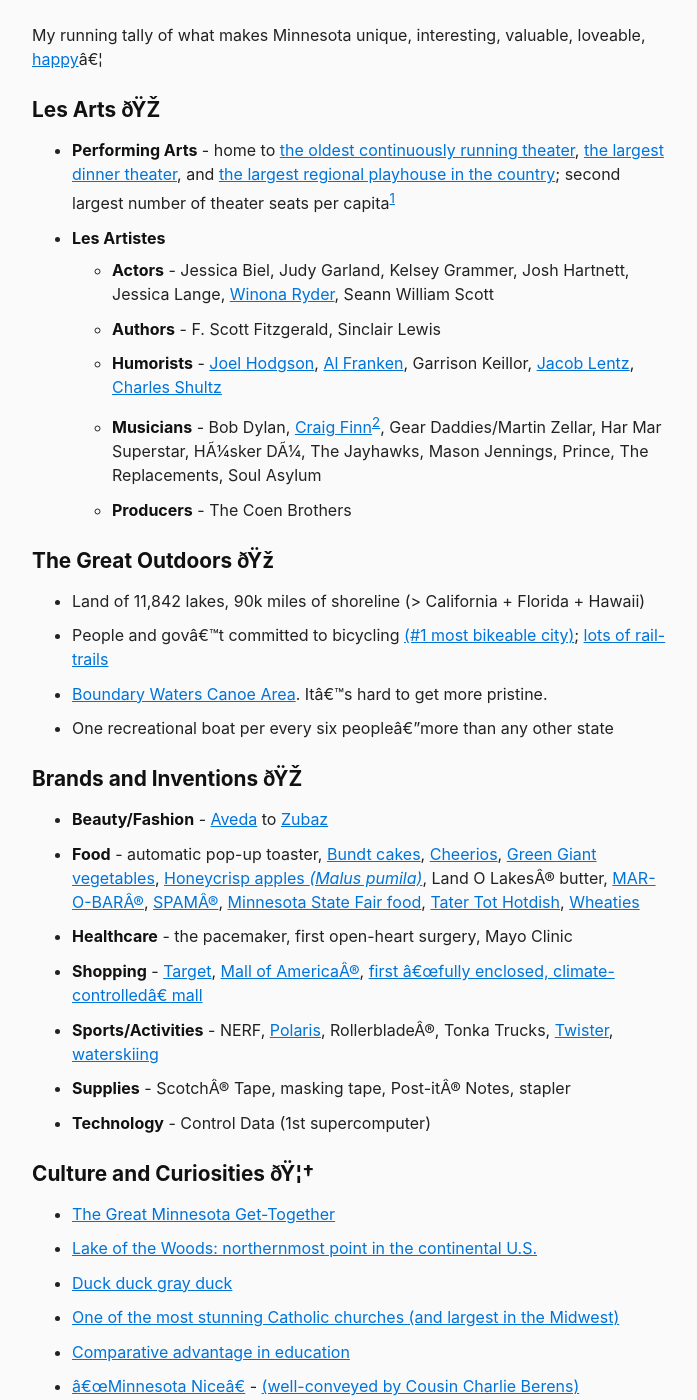
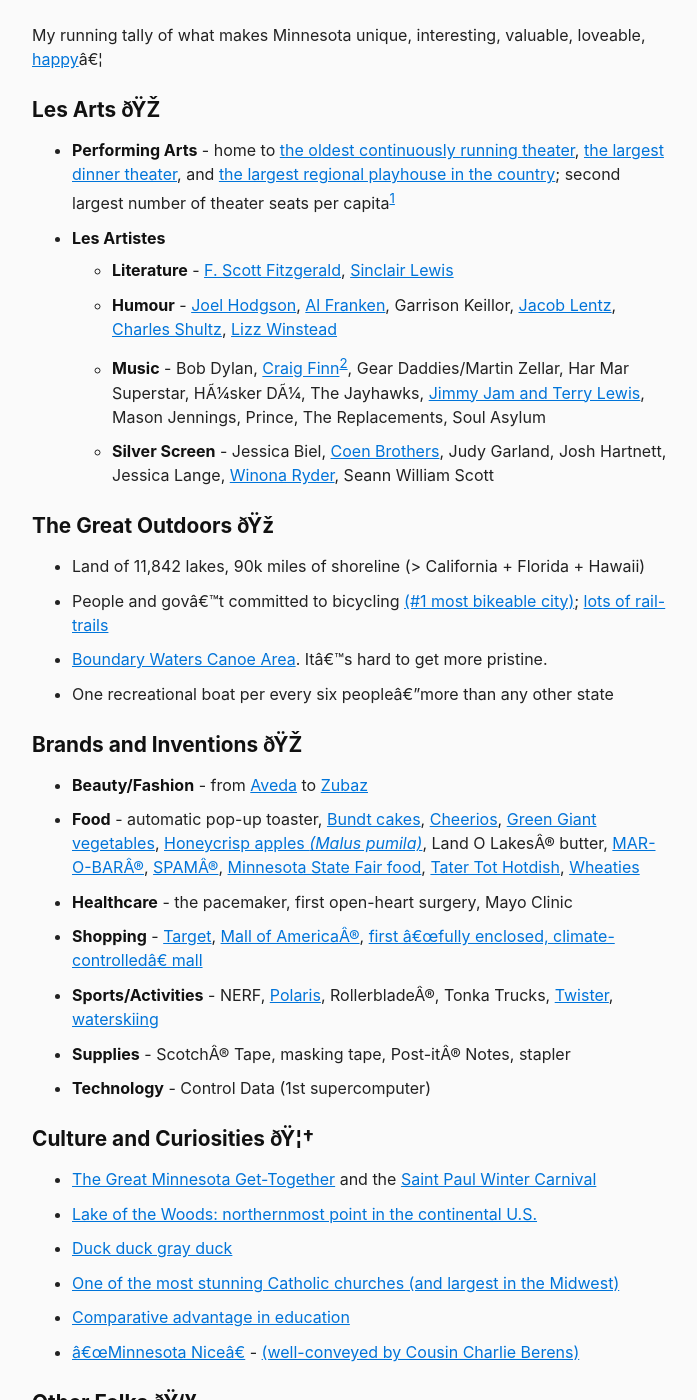
Before and after one commit to berensp/berensp.github.io, a Jekyll site: the page built from minn.md, in a window 1280 px wide and 1400 px high, scrolled down 425 px. Shown: the whole window, without its empty margins (288-985 px from the left). Built offline with Jekyll 4.4.1, drawn with Linux system fonts in a browser that asks for light colours; nearby versions of some CDN libraries; some of the changed text lies outside the part shown.

Commit message:
Add files via upload

```diff
--- a/minn.md
+++ b/minn.md
@@ -10,11 +10,10 @@
 ## Les Arts 🎭
 - **Performing Arts** - home to [the oldest continuously running theater](https://en.wikipedia.org/wiki/Old_Log_Theatre), [the largest dinner theater](https://chanhassendt.com/history-of-chanhassen-dinner-theatres/), and [the largest regional playhouse in the country](https://www.guthrietheater.org); second largest number of theater seats per capita[^1]
 - **Les Artistes**
-	- **Actors** - Jessica Biel, Judy Garland, Kelsey Grammer, Josh Hartnett, Jessica Lange, [Winona Ryder](https://www.welcometowinona.com/), Seann William Scott
-	- **Authors** - F. Scott Fitzgerald,  Sinclair Lewis
-	- **Humorists** - [Joel Hodgson](https://en.wikipedia.org/wiki/Joel_Hodgson), [Al Franken](https://en.wikipedia.org/wiki/Al_Franken), Garrison Keillor, [Jacob Lentz](https://www.imdb.com/name/nm1802676/), [Charles Shultz](https://en.wikipedia.org/wiki/Charles_M._Schulz)
-	- **Musicians** - Bob Dylan, [Craig Finn](https://craigfinn.net/)[^2], Gear Daddies/Martin Zellar, Har Mar Superstar, Hüsker Dü, The Jayhawks, Mason Jennings, Prince, The Replacements, Soul Asylum
-	- **Producers** - The Coen Brothers
+	- **Literature** - [F. Scott Fitzgerald](https://en.wikipedia.org/wiki/F._Scott_Fitzgerald), [Sinclair Lewis](https://en.wikipedia.org/wiki/Sinclair_Lewis)
+	- **Humour** - [Joel Hodgson](https://en.wikipedia.org/wiki/Joel_Hodgson), [Al Franken](https://en.wikipedia.org/wiki/Al_Franken), Garrison Keillor, [Jacob Lentz](https://www.imdb.com/name/nm1802676/), [Charles Shultz](https://en.wikipedia.org/wiki/Charles_M._Schulz), [Lizz Winstead](https://en.wikipedia.org/wiki/Lizz_Winstead)
+	- **Music** - Bob Dylan, [Craig Finn](https://craigfinn.net/)[^2], Gear Daddies/Martin Zellar, Har Mar Superstar, Hüsker Dü, The Jayhawks, [Jimmy Jam and Terry Lewis](https://en.wikipedia.org/wiki/Jimmy_Jam_and_Terry_Lewis), Mason Jennings, Prince, The Replacements, Soul Asylum
+	- **Silver Screen** - Jessica Biel, [Coen Brothers](https://en.wikipedia.org/wiki/Coen_brothers), Judy Garland, Josh Hartnett, Jessica Lange, [Winona Ryder](https://www.welcometowinona.com/), Seann William Scott
 
 [^1]: This oft-cited stat is apparently [unsubstantiated](https://www.minnesotamonthly.com/featured/fake-news-the-twin-cities-theater-scenes-claim-to-fame/).
 
@@ -25,7 +24,7 @@
 - One recreational boat per every six people—more than any other state
 
 ## Brands and Inventions 🍎
-- **Beauty/Fashion** - [Aveda](https://www.aveda.com/living-aveda/responsible-manufacturing) to [Zubaz](https://www.startribune.com/zubaz-pants-are-back/16943196)
+- **Beauty/Fashion** - from [Aveda](https://www.aveda.com/living-aveda/responsible-manufacturing) to [Zubaz](https://www.startribune.com/zubaz-pants-are-back/16943196)
 - **Food** - automatic pop-up toaster, [Bundt cakes](https://www.foodandwine.com/news/brief-delightful-history-bundt-pan), [Cheerios](https://www.mentalfloss.com/article/74142/8-things-you-might-not-know-about-cheerios), [Green Giant vegetables](https://en.wikipedia.org/wiki/Green_Giant), [Honeycrisp apples *(Malus pumila)*](https://en.wikipedia.org/wiki/Honeycrisp), Land O Lakes® butter, [MAR-O-BAR®](https://www.minnesotamonthly.com/archive/candy-bar-combat/), [SPAM®](https://en.wikipedia.org/wiki/Spam_(food)), [Minnesota State Fair food](https://www.afarmgirlsdabbles.com/best-minnesota-state-fair-food/), [Tater Tot Hotdish](https://vimeo.com/65158243), [Wheaties](https://en.wikipedia.org/wiki/Wheaties)
 - **Healthcare** - the pacemaker, first open-heart surgery, Mayo Clinic
 - **Shopping** - [Target](https://www.target.com/), [Mall of America®](https://en.wikipedia.org/wiki/List_of_largest_shopping_malls_in_the_United_States), [first "fully enclosed, climate-controlled" mall](https://www.theguardian.com/cities/2015/may/06/southdale-center-america-first-shopping-mall-history-cities-50-buildings)
@@ -34,7 +33,7 @@
 - **Technology** - Control Data (1st supercomputer)
 
 ## Culture and Curiosities 🦆
-- [The Great Minnesota Get-Together](https://www.insider.com/best-state-fairs-in-the-us-2018-5#1-the-minnesota-state-fair-17)
+- [The Great Minnesota Get-Together](https://www.insider.com/best-state-fairs-in-the-us-2018-5#1-the-minnesota-state-fair-17) and the [Saint Paul Winter Carnival](https://www.wintercarnival.com/about/)
 - [Lake of the Woods: northernmost point in the continental U.S.](https://www.uh.edu/engines/epi2990.htm)
 - [Duck duck gray duck](https://www.startribune.com/why-do-minnesotans-play-duck-duck-gray-duck-instead-of-duck-duck-goose/502474351/)
 - [One of the most stunning Catholic churches (and largest in the Midwest)](https://www.tripadvisor.com/Attraction_Review-g43501-d144120-Reviews-Cathedral_of_Saint_Paul-Saint_Paul_Minnesota.html)
```
Also changed, not shown: other parts of minn.md (+3 -3 lines).
